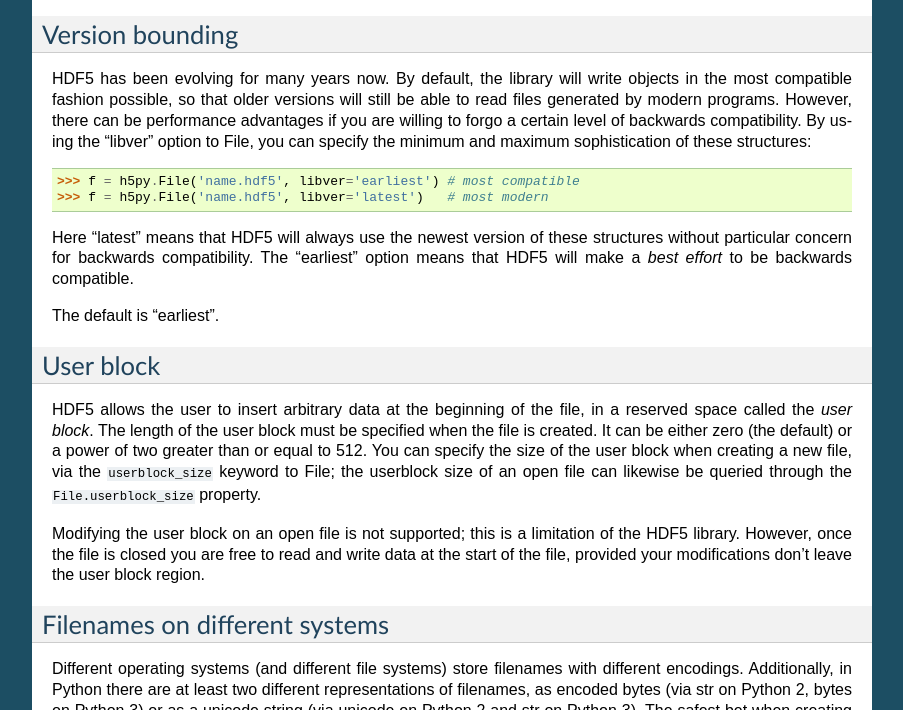
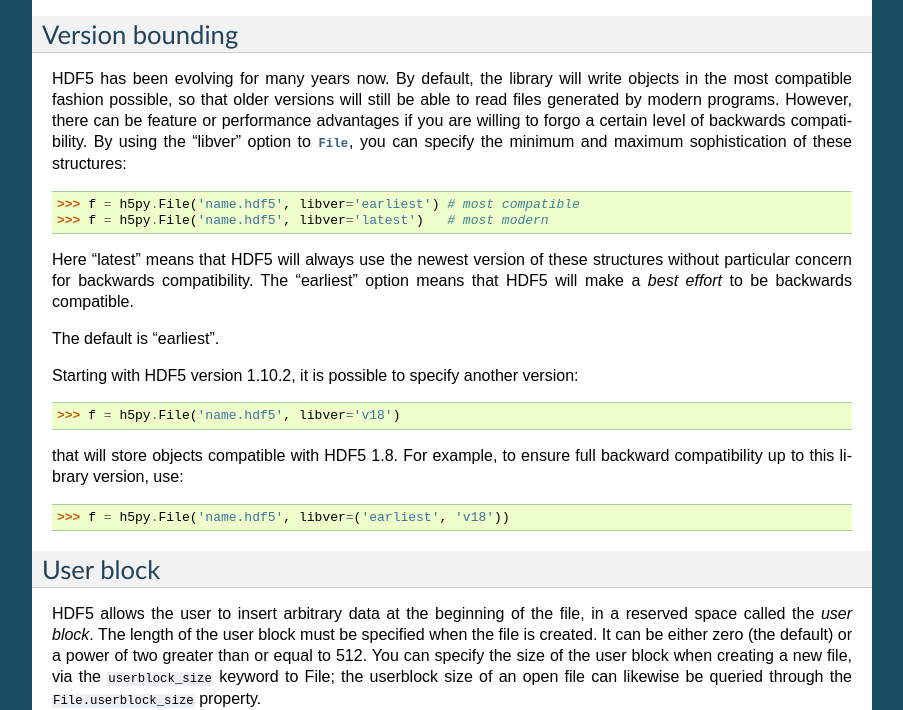
Before and after one commit to zhongxing-2/h5py, a Sphinx documentation site: the page built from docs/high/file.rst, in a window 1280 px wide and 900 px high, scrolled down 1631 px, cut to the strip 190-900 px from the top of the window. Shown: the whole strip, without its empty margins (198-1101 px from the left). Built offline with Sphinx 7.4.7, drawn with Linux system fonts in a browser that asks for light colours.

Commit message:
Update documentation for new libver option "v18"

```diff
--- a/docs/high/file.rst
+++ b/docs/high/file.rst
@@ -115,11 +115,11 @@ a better option may be to store temporary data on disk using the functions in
 Version bounding
 ----------------
 
-HDF5 has been evolving for many years now.  By default, the library will
-write objects in the most compatible fashion possible, so that older versions
-will still be able to read files generated by modern programs.  However, there
-can be performance advantages if you are willing to forgo a certain level
-of backwards compatibility.  By using the "libver" option to File, you can
+HDF5 has been evolving for many years now.  By default, the library will write
+objects in the most compatible fashion possible, so that older versions will
+still be able to read files generated by modern programs.  However, there can be
+feature or performance advantages if you are willing to forgo a certain level of
+backwards compatibility.  By using the "libver" option to :class:`File`, you can
 specify the minimum and maximum sophistication of these structures:
 
     >>> f = h5py.File('name.hdf5', libver='earliest') # most compatible
@@ -131,6 +131,15 @@ structures without particular concern for backwards compatibility.  The
 compatible.
 
 The default is "earliest".
+
+Starting with HDF5 version 1.10.2, it is possible to specify another version:
+
+    >>> f = h5py.File('name.hdf5', libver='v18')
+
+that will store objects compatible with HDF5 1.8. For example, to ensure full
+backward compatibility up to this library version, use:
+
+    >>> f = h5py.File('name.hdf5', libver=('earliest', 'v18'))
 
 
 .. _file_userblock:
--- a/docs_api/h5f.rst
+++ b/docs_api/h5f.rst
@@ -84,4 +84,5 @@ Library version bounding
 ~~~~~~~~~~~~~~~~~~~~~~~~
 
 .. data:: LIBVER_EARLIEST
+.. data:: LIBVER_V18
 .. data:: LIBVER_LATEST
```
